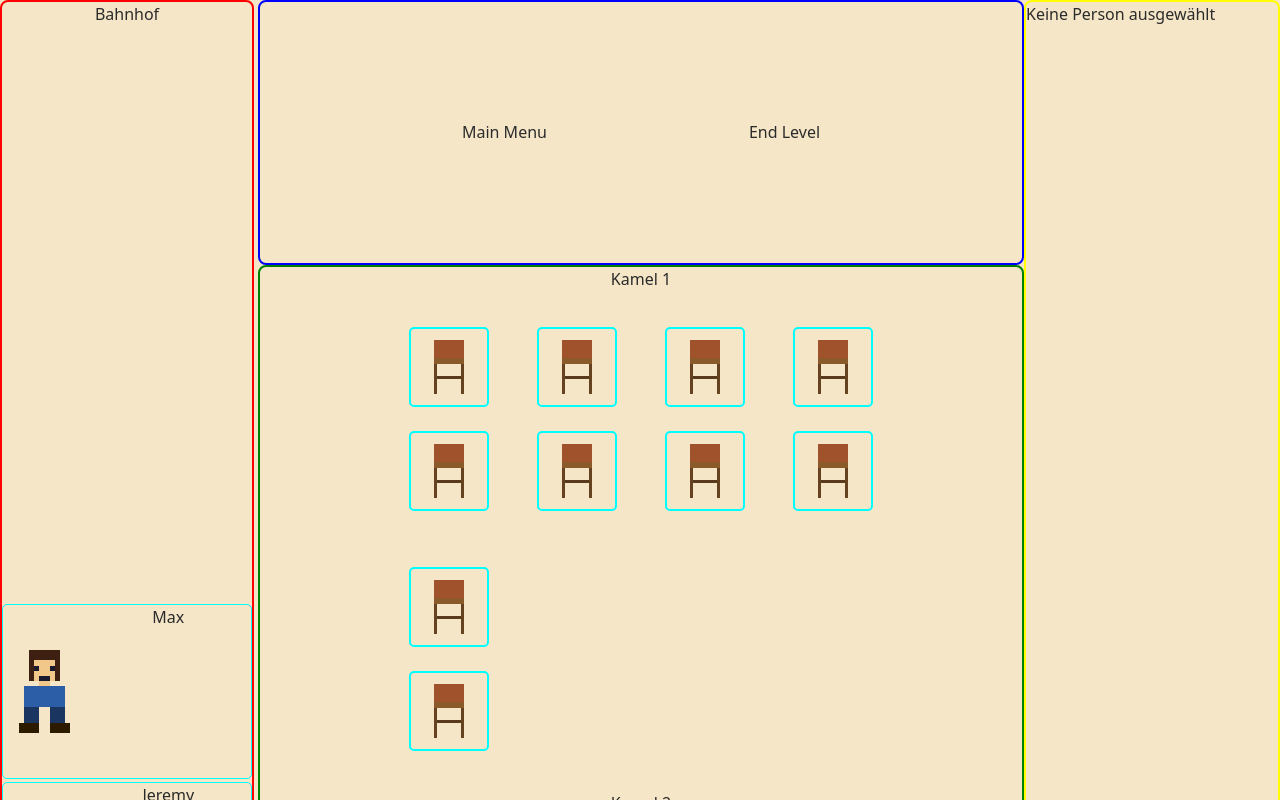
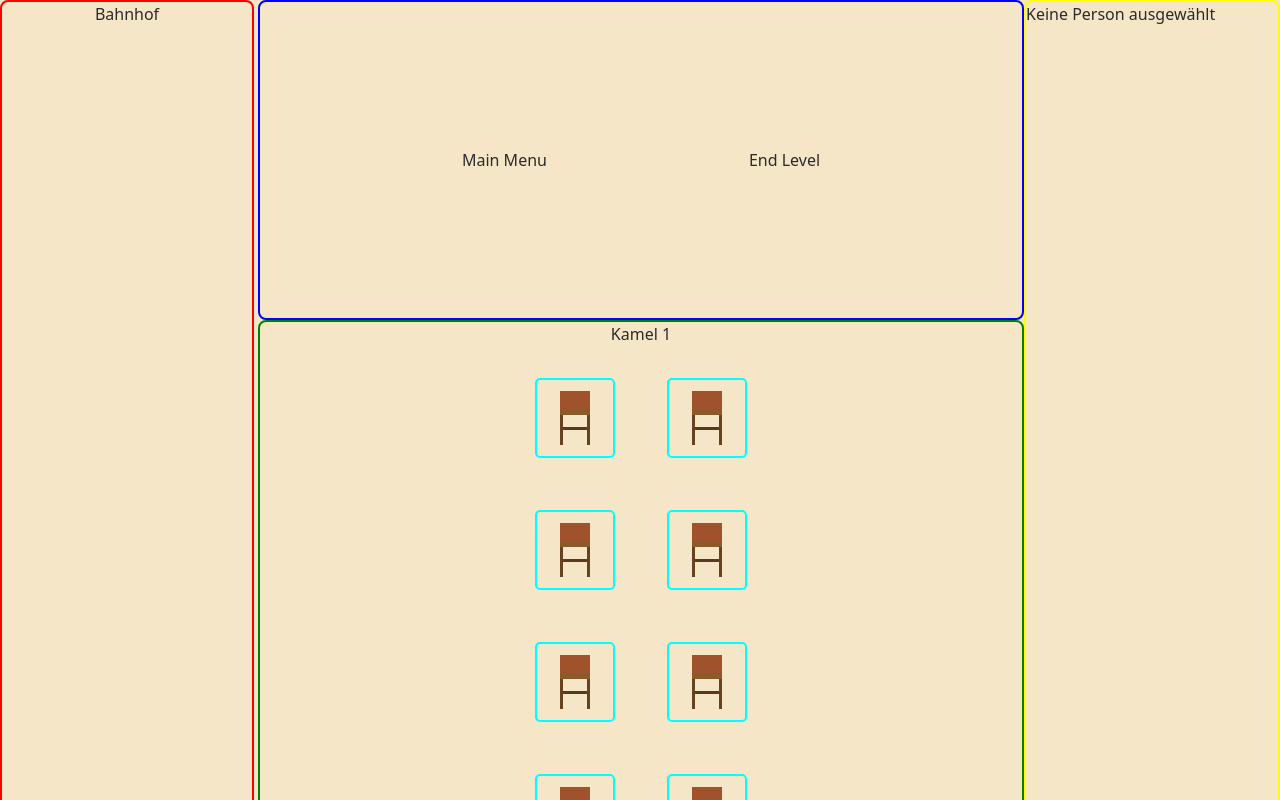
Before and after one commit to dus-tin9/Caravan-Chaos, a React (Vite) app in the folder my-app/: page /level/1 in a window 1280 px wide. Shown: the top 800 px of the page. Built offline with nearby package versions, Linux system fonts and the light colour scheme.

Commit message:
fix: Sitze CSS auf flex-Layout für transponiertes Kamel-Grid umstellen

```diff
--- a/my-app/src/styling/index.css
+++ b/my-app/src/styling/index.css
@@ -195,15 +195,17 @@
 }
 
 .Level .Sitze{
-  width: 40vw;
-  height: 60vh;
   align-self: center;
   justify-self: center;
+  display: flex;
+  flex-direction: column;
+  gap: 4px;
+}
 
-  display: grid;
-  grid-template-columns: auto auto auto auto;
-  justify-content: space-around;
-  align-content: space-around;
+.SitzeZeile {
+  display: flex;
+  flex-direction: row;
+  gap: 4px;
 }
 
 
```
